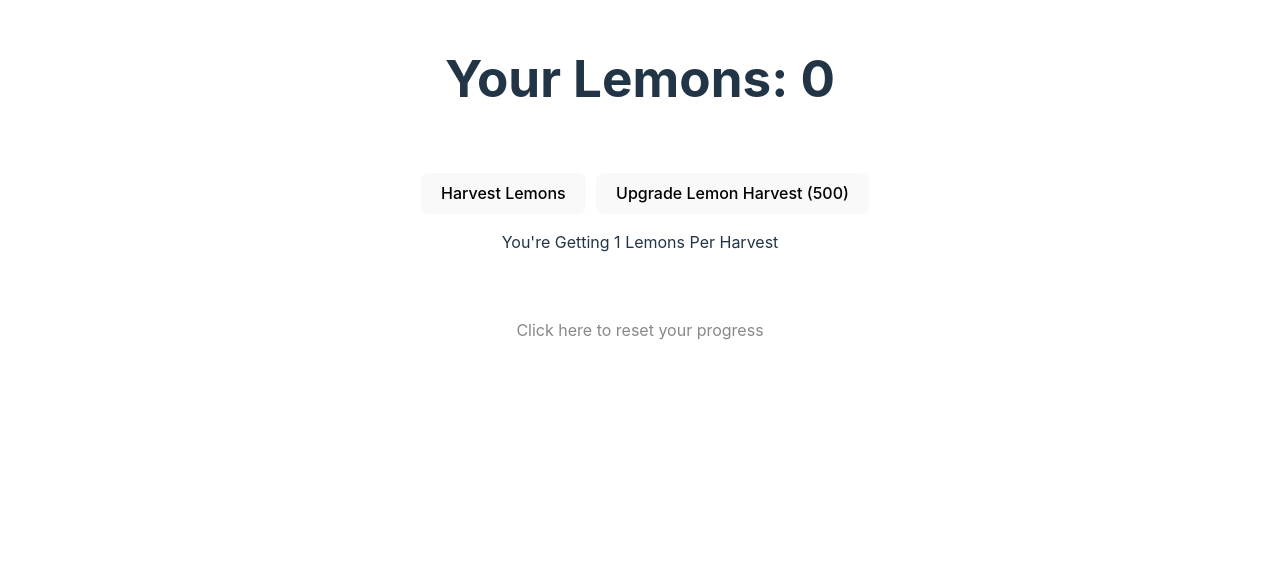
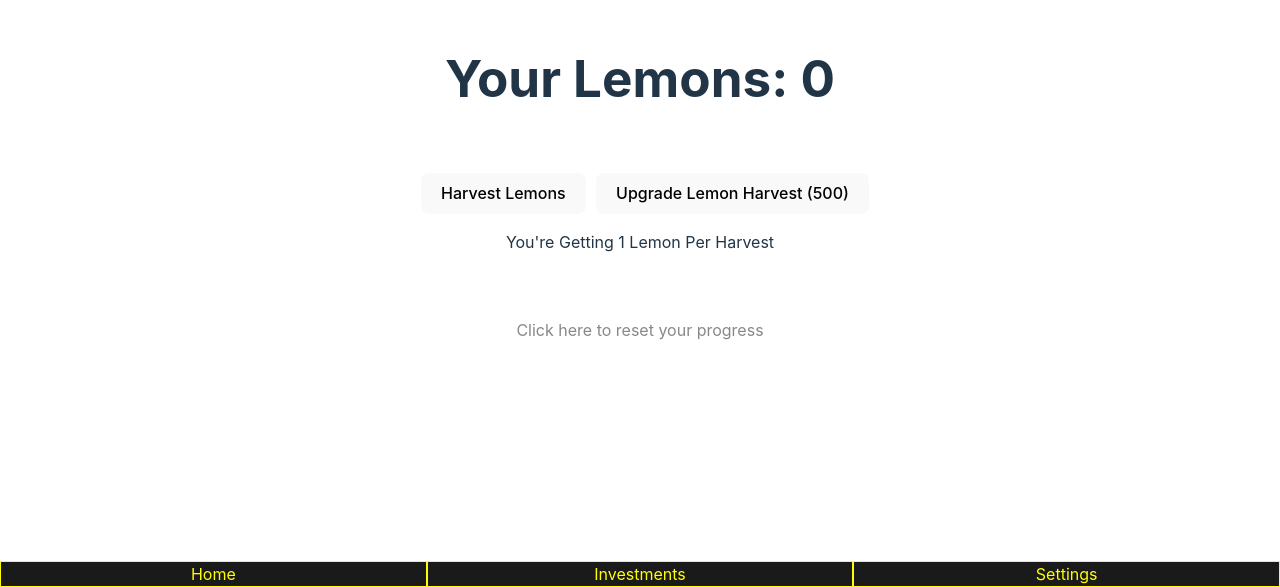
Before and after one commit to Khookins/LemonFarmingSim, a React (Vite) app in the folder time-waster-game/: page / in a window 1280 px wide. Shown: the part 213-800 px from the top of the page. Built offline with nearby package versions, Linux system fonts and the light colour scheme.

Commit message:
Massive Changes - Refactor - Added Bottom Tabber (Doesn't Work Yet)

```diff
--- a/time-waster-game/src/App.jsx
+++ b/time-waster-game/src/App.jsx
@@ -2,6 +2,8 @@ import { useEffect, useState, useRef } from "react";
 import reactLogo from "./assets/react.svg";
 import buyingSFX from "./assets/Buying Sound Effect.mp3";
 import "./App.css";
+import Tabber from "./components/Tabber.jsx";
+import Home from "./components/pages/Home.jsx";
 
 function App() {
     // vars and stuff
@@ -81,60 +83,35 @@ function App() {
             setLemonHarvestUpgradePrice(oldUpgradePrice + 250);
         }
     }
-    function playBuySound() {
-        new Audio(buyingSFX).play();
-    }
+    // KeyListener
+    useEffect(() => {
+        const handleKeyPress = (e) => {
+            console.log(e);
+            if (e.key == "L") {
+                setCount(Number(count) + 1000000);
+            }
+        };
+
+        document.addEventListener("keydown", handleKeyPress);
+
+        return () => {
+            document.removeEventListener("keydown", handleKeyPress);
+        };
+    }, [count]);
 
     return (
         <>
-            <div></div>
-            <h1>{"Your Lemons: " + count}</h1>
-            <div className="card">
-                <button
-                    onClick={() => {
-                        console.log(
-                            "I COUNTING " +
-                                count +
-                                " AND SILLY NUMBER " +
-                                harvestAmount
-                        );
-                        setCount(
-                            (count) => Number(count) + Number(harvestAmount)
-                        );
-                    }}
-                >
-                    Harvest Lemons
-                </button>
-                <button
-                    onClick={() => {
-                        if (count < lemonHarvestUpgradePrice) return;
-                        if (lemonHarvestUpgradePrice == "MAX") return;
-                        setLemonHarvestLevel(Number(lemonHarvestLevel) + 1);
-                        console.log(
-                            "I SET THE SILLY LEVEL TO " +
-                                lemonHarvestLevel +
-                                "+" +
-                                1
-                        );
-                        setCount(
-                            (count) => Number(count) - lemonHarvestUpgradePrice
-                        );
-                        playBuySound(audio);
-                    }}
-                >
-                    Upgrade Lemon Harvest ({lemonHarvestUpgradePrice})
-                </button>
-                <p>You're Getting {harvestAmount} Lemons Per Harvest</p>
-            </div>
-            <p
-                onClick={() => {
-                    localStorage.clear();
-                    location.reload();
-                }}
-                className="read-the-docs"
-            >
-                Click here to reset your progress
-            </p>
+            <Home
+                count={count}
+                setCount={setCount}
+                harvestAmount={harvestAmount}
+                setHarvestAmount={setHarvestAmount}
+                lemonHarvestLevel={lemonHarvestLevel}
+                setLemonHarvestLevel={setLemonHarvestLevel}
+                lemonHarvestUpgradePrice={lemonHarvestUpgradePrice}
+                setLemonHarvestUpgradePrice={setLemonHarvestUpgradePrice}
+            ></Home>
+            <Tabber></Tabber>
         </>
     );
 }
--- /dev/null
+++ b/time-waster-game/src/components/Tab.jsx
@@ -0,0 +1,19 @@
+import React from "react";
+import "./css/tab.css";
+
+// const styles = { border: "1px solid yellow", color: "yellow" }; old css
+
+function Tab(props) {
+    return (
+        <div
+            className="tab"
+            onClick={() => {
+                alert("Tab Button Clicked! " + props.text);
+            }}
+        >
+            {props.text}
+        </div>
+    );
+}
+
+export default Tab;
--- /dev/null
+++ b/time-waster-game/src/components/Tabber.jsx
@@ -0,0 +1,17 @@
+import React from "react";
+import Tab from "./Tab";
+import "./css/tabber.css";
+
+const styles = {};
+
+function Tabber() {
+    return (
+        <div className="tabber">
+            <Tab text={"Home"}></Tab>
+            <Tab text={"Investments"}></Tab>
+            <Tab text={"Settings"}></Tab>
+        </div>
+    );
+}
+
+export default Tabber;
--- /dev/null
+++ b/time-waster-game/src/components/css/tab.css
@@ -0,0 +1,18 @@
+.tab {
+    border: 1px solid yellow;
+    color: yellow;
+    background-color: #1a1a1a;
+    cursor: default;
+    flex: 1;
+
+    transition-property: color, background-color;
+    transition-duration: 150ms;
+}
+
+.tab:hover {
+    background-color: khaki;
+    color: #1a1a1a;
+
+    transition-property: color, background-color;
+    transition-duration: 150ms;
+}
--- /dev/null
+++ b/time-waster-game/src/components/css/tabber.css
@@ -0,0 +1,7 @@
+.tabber {
+    display: flex;
+    width: 100vw;
+    position: absolute;
+    left: 0;
+    bottom: 0;
+}
--- /dev/null
+++ b/time-waster-game/src/components/pages/Home.jsx
@@ -0,0 +1,75 @@
+import { useEffect, useState, useRef } from "react";
+import buyingSFX from "../../assets/Buying Sound Effect.mp3";
+
+function Home({
+    count,
+    setCount,
+    harvestAmount,
+    setHarvestAmount,
+    lemonHarvestLevel,
+    setLemonHarvestLevel,
+    lemonHarvestUpgradePrice,
+    setLemonHarvestUpgradePrice,
+}) {
+    function playBuySound() {
+        new Audio(buyingSFX).play();
+    }
+
+    return (
+        <>
+            <div></div>
+            <h1>{"Your Lemons: " + count}</h1>
+            <div className="card">
+                <button
+                    onClick={() => {
+                        console.log(
+                            "I COUNTING " +
+                                count +
+                                " AND SILLY NUMBER " +
+                                harvestAmount
+                        );
+                        setCount(
+                            (count) => Number(count) + Number(harvestAmount)
+                        );
+                    }}
+                >
+                    Harvest Lemons
+                </button>
+                <button
+                    onClick={() => {
+                        if (count < lemonHarvestUpgradePrice) return;
+                        if (lemonHarvestUpgradePrice == "MAX") return;
+                        setLemonHarvestLevel(Number(lemonHarvestLevel) + 1);
+                        console.log(
+                            "I SET THE SILLY LEVEL TO " +
+                                lemonHarvestLevel +
+                                "+" +
+                                1
+                        );
+                        setCount(
+                            (count) => Number(count) - lemonHarvestUpgradePrice
+                        );
+                        playBuySound(audio);
+                    }}
+                >
+                    Upgrade Lemon Harvest ({lemonHarvestUpgradePrice})
+                </button>
+                <p>
+                    You're Getting {harvestAmount} Lemon
+                    {harvestAmount > 1 ? "s" : null} Per Harvest
+                </p>
+            </div>
+            <p
+                onClick={() => {
+                    localStorage.clear();
+                    location.reload();
+                }}
+                className="read-the-docs"
+            >
+                Click here to reset your progress
+            </p>
+        </>
+    );
+}
+
+export default Home;
```
